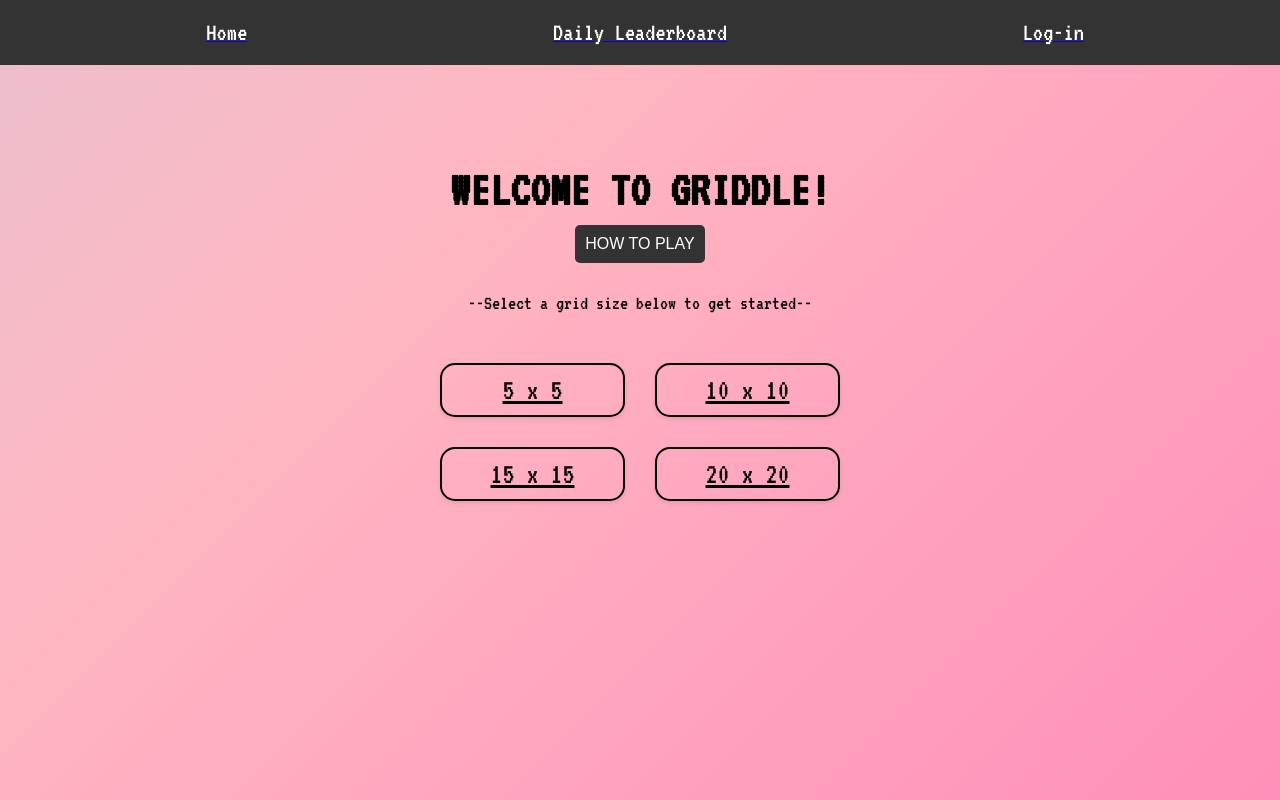
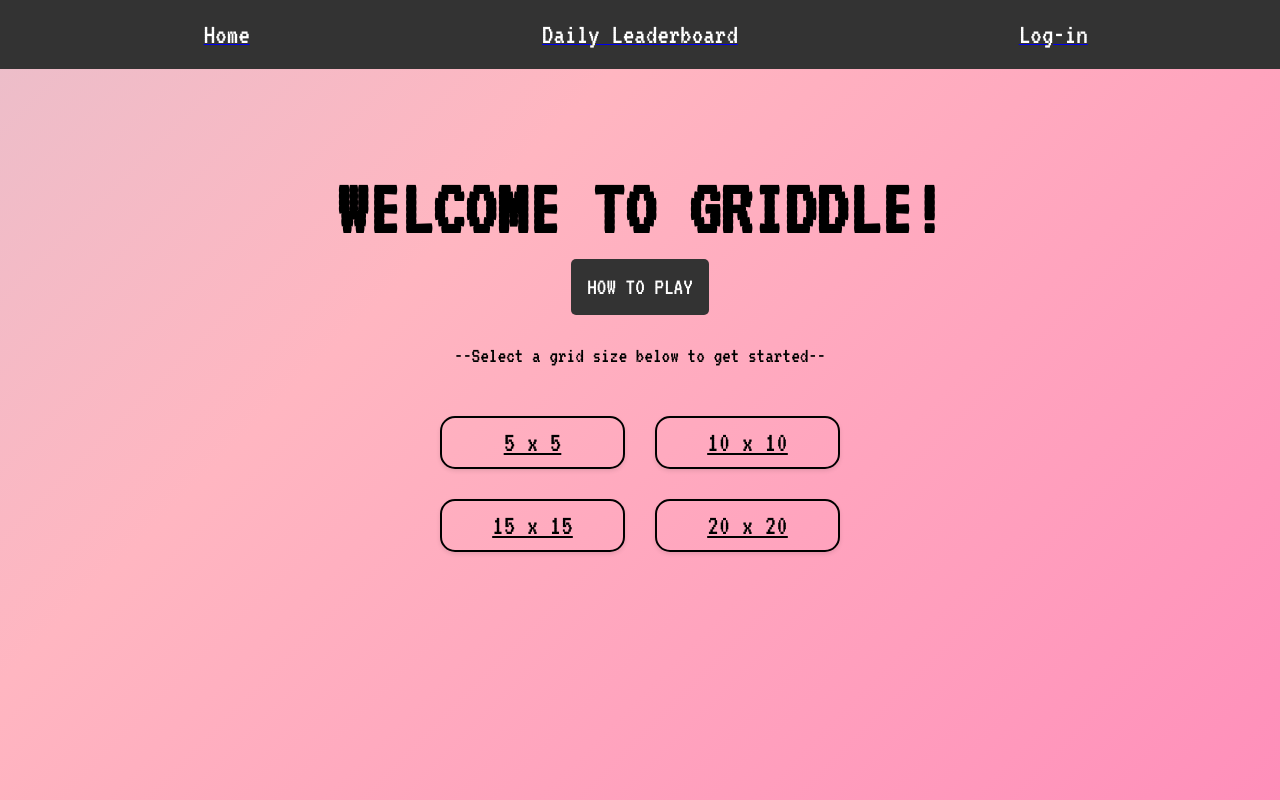
Before and after one commit to alanc224/CSC473FinalProject, a React (Vite) app in the folder nonogram-app/: page / in a window 1280 px wide. Built offline with nearby package versions, Linux system fonts and the light colour scheme.

Commit message:
resizing

```diff
--- a/nonogram-app/src/pages/NavBar.jsx
+++ b/nonogram-app/src/pages/NavBar.jsx
@@ -48,7 +48,7 @@ const Navbar = () => {
         a {
           color: white;
           text-decoration: none;
-          font-size: 1.6rem;
+          font-size: 1.8rem;
         }
         .left, .middle, .right {
           flex: 1;
--- a/nonogram-app/src/pages/homepage.css
+++ b/nonogram-app/src/pages/homepage.css
@@ -1,12 +1,11 @@
-/* .homepage {
-    background-color: #F9F5F6;
-    height: 100vh;
-} */
+@import url('https://fonts.googleapis.com/css2?family=VT323&display=swap');
+
 .homepage__title {
     text-align: center;
     font-size: 50px;
     margin-top: 100px;
     font-weight: bold;
+    font-size: 5.0rem;
 }
 
 .center {
@@ -28,15 +27,22 @@
 .instructions {
     text-align: center;
     margin-top: 10px;
-    margin-right: 500px;
-    margin-left: 500px;
+    margin-right: 150px;
+    margin-left: 150px;
     border: 2px solid #000;
     border-radius: 10px;
+    font-size: 1.35rem;
     padding: 10px;
 }
 
 .instructions li {
     padding: 10px;
+}
+
+.h2p-button > button {
+    font-family: "VT323", monospace !important;
+    padding: 1rem;
+    font-size: 1.5rem;
 }
 
 .instructions button {
@@ -48,6 +54,9 @@
     color: white;
     font-size: 14px;
     cursor: pointer;
+    font-family: "VT323", monospace !important;
+    padding: 1rem;
+    font-size: 1.15rem;
 }
 
 .instructions button:hover {
@@ -57,7 +66,7 @@
 .homepage h2 {
     text-align: center;
     margin-top: 20px;
-    font-size: 20px;
+    font-size: 1.35rem;
 }
 
 .homepage__link-container {
@@ -77,6 +86,7 @@
     border: 2px solid #000; /* Add a border */
     border-radius: 15px;
     box-shadow: 0 2px 4px rgba(0, 0, 0, 0.1); /* Add shadow effect */
+    font-size: 1.8rem;
 }
 
 .homepage__link:hover {
```
